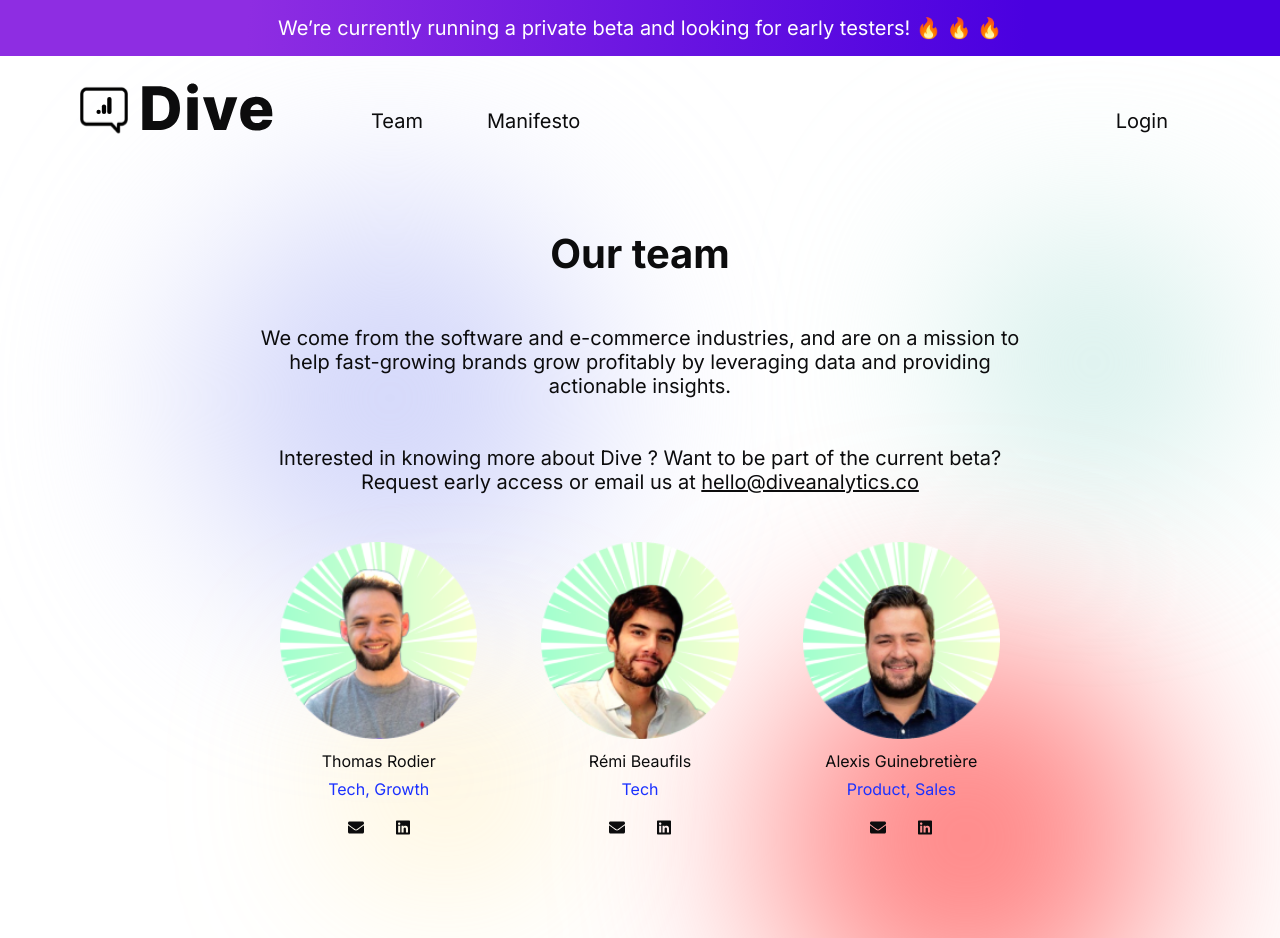
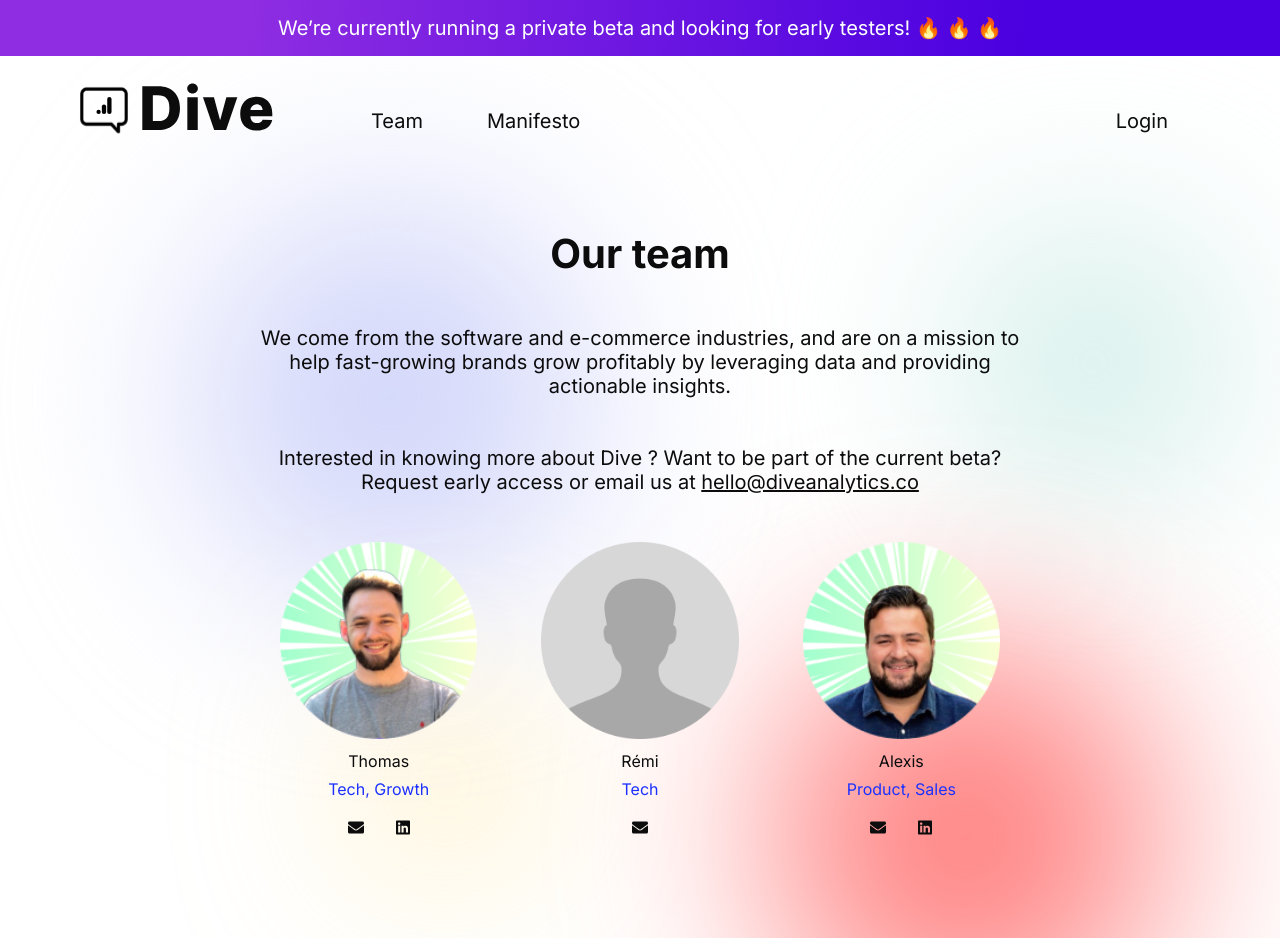
Before and after one commit to Thomas-rod/home-dive, a Next.js app: page /team in a window 1280 px wide. Built offline with nearby package versions, Linux system fonts and the light colour scheme.

Commit message:
change image and last_name in team page

```diff
--- a/pages/team.js
+++ b/pages/team.js
@@ -25,7 +25,7 @@
                 <ul className={styles.containerTeamPictures}>
                     <li className={styles.itemTeamPicture}>
                         <Image src="/pic_thomas.png" alt="logo-dive" width="200" height="200"/>
-                        <p>Thomas Rodier</p>
+                        <p>Thomas</p>
                         <p className={utilStyle.textBlue}>Tech, Growth</p>
                         <ul className={styles.iconsContact}>
                             <li>
@@ -41,8 +41,8 @@
                         </ul>
                     </li>
                     <li className={styles.itemTeamPicture}>
-                        <Image src="/pic_remi.png" alt="logo-dive" width="200" height="200"/>
-                        <p>Rémi Beaufils</p>
+                        <Image src="/avatar-placeholder.png" alt="logo-dive" width="200" height="200"/>
+                        <p>Rémi</p>
                         <p className={utilStyle.textBlue}>Tech</p>
                         <ul className={styles.iconsContact}>
                             <li>
@@ -50,16 +50,16 @@
                                     <FontAwesomeIcon className={`${iconStyle.iconMini} ${utilStyle.textBlack}`} icon={ faEnvelope }/>
                                 </a>
                             </li>
-                            <li>
+                            {/* <li>
                                 <a href="https://www.linkedin.com/in/remi-beaufils/" target="_blank">
                                     <FontAwesomeIcon className={`${iconStyle.iconMini} ${utilStyle.textBlack}`} icon={ faLinkedin }/>
                                 </a>
-                            </li>
+                            </li> */}
                         </ul>
                     </li>
                     <li className={styles.itemTeamPicture}>
                         <Image src="/pic_alexis.png" alt="logo-dive" width="200" height="200"/>
-                        <p>Alexis Guinebretière</p>
+                        <p>Alexis</p>
                         <p className={utilStyle.textBlue}>Product, Sales</p>
                         <ul className={styles.iconsContact}>
                             <li>
```
Also changed, not shown: public/avatar-placeholder.png (added).
